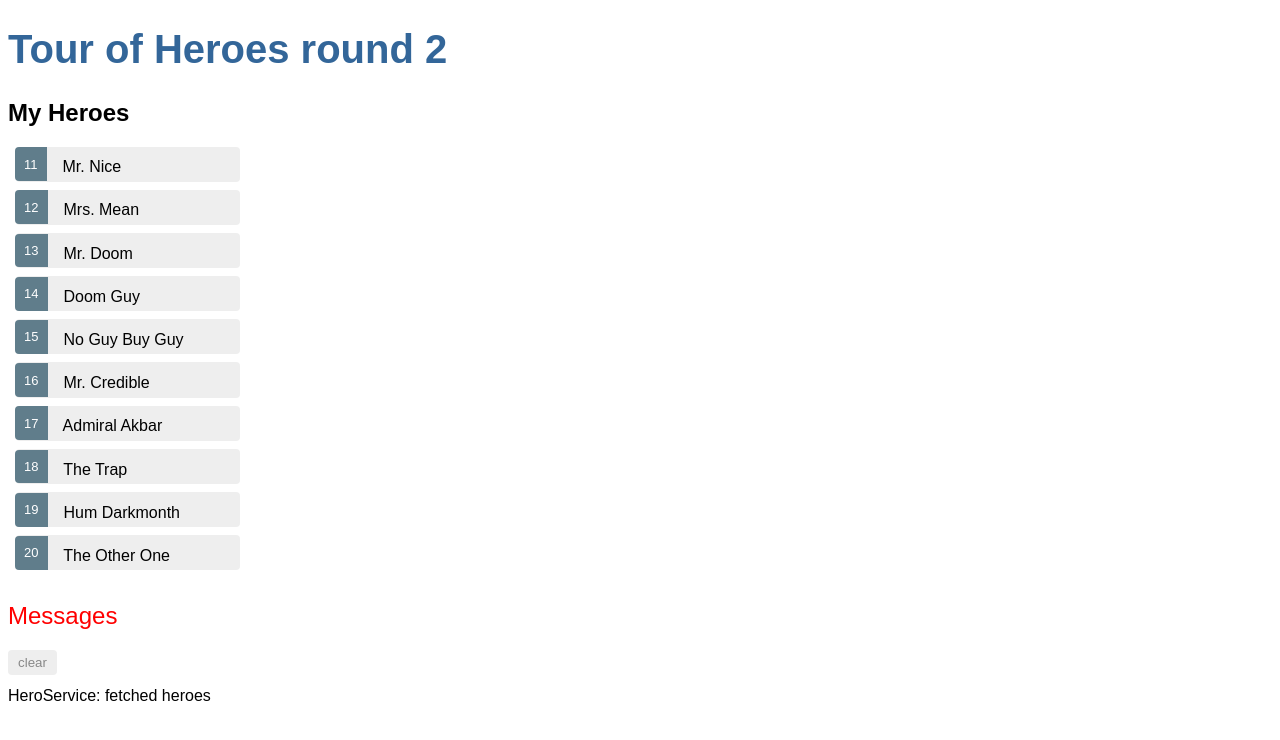
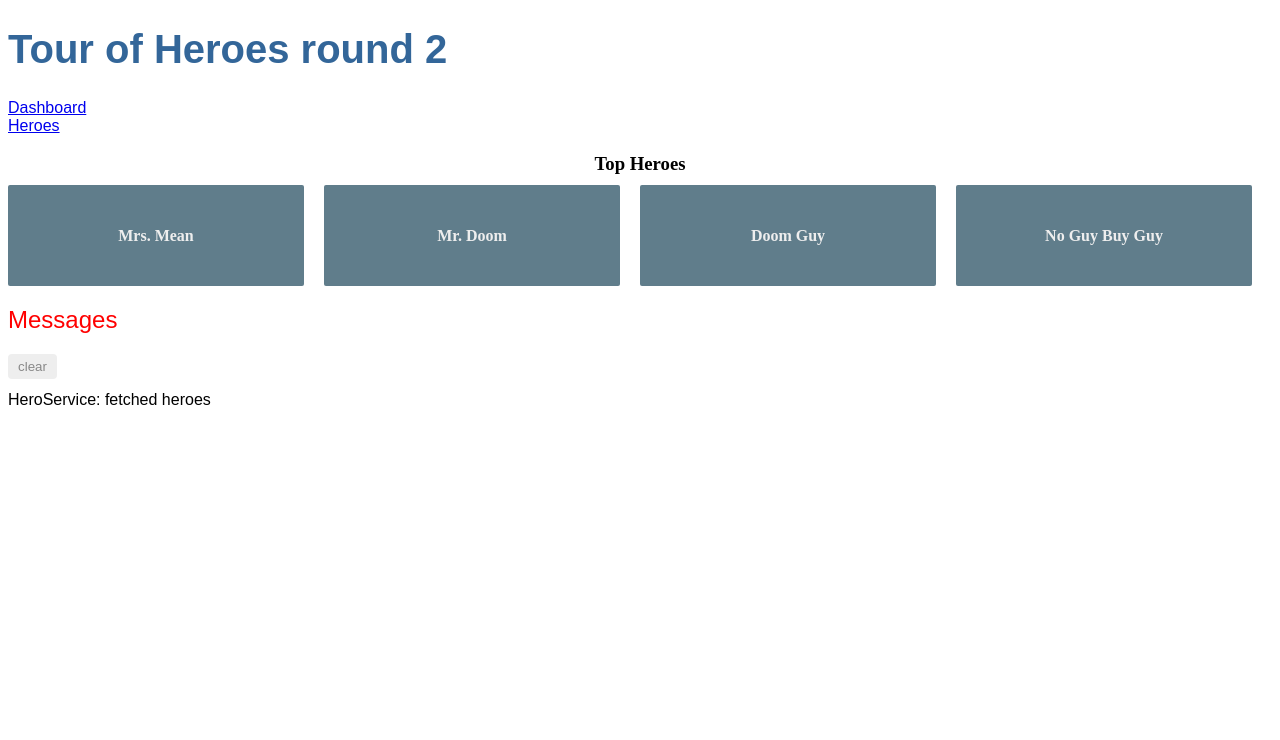
Before and after one commit to erikringwalters/TourOfHeroesV2, an Angular app: page /dashboard in a window 1280 px wide. Shown: the top 740 px of the page. Built offline with nearby package versions, Linux system fonts and the light colour scheme.

Commit message:
implemented router

```diff
--- a/src/app/app.component.html
+++ b/src/app/app.component.html
@@ -1,3 +1,7 @@
   <h1>{{ title }}</h1>
-  <app-heroes></app-heroes>
+  <nav>
+    <a routerLink="/dashboard">Dashboard</a><br/>
+    <a routerLink="/heroes">Heroes</a>
+  </nav>
+  <router-outlet></router-outlet>
   <app-messages></app-messages>
--- /dev/null
+++ b/src/app/dashboard/dashboard.component.css
@@ -0,0 +1,62 @@
+/* DashboardComponent's private CSS styles */
+[class*='col-'] {
+  float: left;
+  padding-right: 20px;
+  padding-bottom: 20px;
+}
+[class*='col-']:last-of-type {
+  padding-right: 0;
+}
+a {
+  text-decoration: none;
+}
+*, *:after, *:before {
+  -webkit-box-sizing: border-box;
+  -moz-box-sizing: border-box;
+  box-sizing: border-box;
+}
+h3 {
+  text-align: center; margin-bottom: 0;
+}
+h4 {
+  position: relative;
+}
+.grid {
+  margin: 0;
+}
+.col-1-4 {
+  width: 25%;
+}
+.module {
+  padding: 20px;
+  text-align: center;
+  color: #eee;
+  max-height: 120px;
+  min-width: 120px;
+  background-color: #607D8B;
+  border-radius: 2px;
+}
+.module:hover {
+  background-color: #EEE;
+  cursor: pointer;
+  color: #607d8b;
+}
+.grid-pad {
+  padding: 10px 0;
+}
+.grid-pad > [class*='col-']:last-of-type {
+  padding-right: 20px;
+}
+@media (max-width: 600px) {
+  .module {
+    font-size: 10px;
+    max-height: 75px; }
+}
+@media (max-width: 1024px) {
+  .grid {
+    margin: 0;
+  }
+  .module {
+    min-width: 60px;
+  }
+}
--- /dev/null
+++ b/src/app/dashboard/dashboard.component.html
@@ -0,0 +1,8 @@
+<h3>Top Heroes</h3>
+<div class="grid grid-pad">
+  <a *ngFor="let hero of heroes" class="col-1-4" routerLink = "/detail/{{hero.id}}">
+    <div class="module hero">
+      <h4>{{hero.name}}</h4>
+    </div>
+  </a>
+</div>
--- /dev/null
+++ b/src/app/dashboard/dashboard.component.ts
@@ -0,0 +1,23 @@
+import { Component, OnInit } from '@angular/core';
+import { Hero } from '../hero';
+import {HeroService } from '../hero.service';
+
+@Component({
+  selector: 'app-dashboard',
+  templateUrl: './dashboard.component.html',
+  styleUrls: ['./dashboard.component.css']
+})
+export class DashboardComponent implements OnInit {
+  heroes: Hero[] = [];
+
+  constructor(private heroService: HeroService) { }
+
+  ngOnInit() {
+    this.getHeroes();
+  }
+
+  getHeroes(): void {
+    this.heroService.getHeroes()
+    .subscribe(heroes => this.heroes = heroes.slice(1, 5));
+  }
+}
--- a/src/app/hero-detail/hero-detail.component.html
+++ b/src/app/hero-detail/hero-detail.component.html
@@ -8,3 +8,4 @@
     </label>
   </div>
 </div>
+<button (click)="goBack()">go back</button>
--- a/src/app/hero-detail/hero-detail.component.ts
+++ b/src/app/hero-detail/hero-detail.component.ts
@@ -1,5 +1,9 @@
 import { Component, OnInit, Input } from '@angular/core';
 import { Hero } from '../hero';
+import { ActivatedRoute } from '@angular/router';
+import { Location } from '@angular/common';
+
+import { HeroService } from '../hero.service';
 
 @Component({
   selector: 'app-hero-detail',
@@ -10,9 +14,24 @@
 
   @Input() hero: Hero;
 
-  constructor() { }
+  constructor(
+    private route: ActivatedRoute,
+    private heroService: HeroService,
+    private location: Location
+  ) { }
 
-  ngOnInit() {
+  ngOnInit(): void {
+    this.getHero();
+  }
+
+  getHero(): void {
+    const id = +this.route.snapshot.paramMap.get('id');
+    this.heroService.getHero(id)
+    .subscribe(hero => this.hero = hero);
+  }
+
+  goBack() :void {
+    this.location.back();
   }
 
 }
--- a/src/app/hero.service.ts
+++ b/src/app/hero.service.ts
@@ -18,4 +18,10 @@
     this.messageService.add('HeroService: fetched heroes');
     return of(HEROES);
   }
+
+  getHero(id: number): Observable<Hero> {
+    //TODO: send the message _after_ fetching the heroes
+    this.messageService.add(`HeroService: fetched hero id=${id}`);
+    return of(HEROES.find(hero => hero.id === id));
+  }
 }
--- a/src/app/heroes/heroes.component.html
+++ b/src/app/heroes/heroes.component.html
@@ -1,12 +1,9 @@
 <h2>My Heroes</h2>
 <ul class="heroes">
   <li
-  *ngFor="let hero of heroes"
-  (click)="onSelect(hero)"
-  [class.selected]="hero === selectedHero">
-
+  *ngFor="let hero of heroes">
+  <a routerLink="detail/{{hero.id}}">
     <span class="badge">{{hero.id}}</span> {{hero.name}}
+  </a>
   </li>
 </ul>
-
-<app-hero-detail [hero]="selectedHero"></app-hero-detail>
--- a/src/app/heroes/heroes.component.ts
+++ b/src/app/heroes/heroes.component.ts
@@ -10,8 +10,6 @@
 })
 export class HeroesComponent implements OnInit {
 
-  selectedHero: Hero;
-
   heroes: Hero[];
 
   constructor(private heroService: HeroService) { }
@@ -20,12 +18,7 @@
     this.getHeroes();
   }
 
-  onSelect(hero: Hero): void {
-    this.selectedHero = hero;
-  }
-
   getHeroes(): void {
     this.heroService.getHeroes().subscribe(heroes => this.heroes = heroes);
   }
-
 }
```
Also changed, not shown: src/app/app-routing.module.ts (added, +21 -0 lines), src/app/app.module.ts (+6 -2 lines), 2 other files (tests, documents, lock files or other folders).
